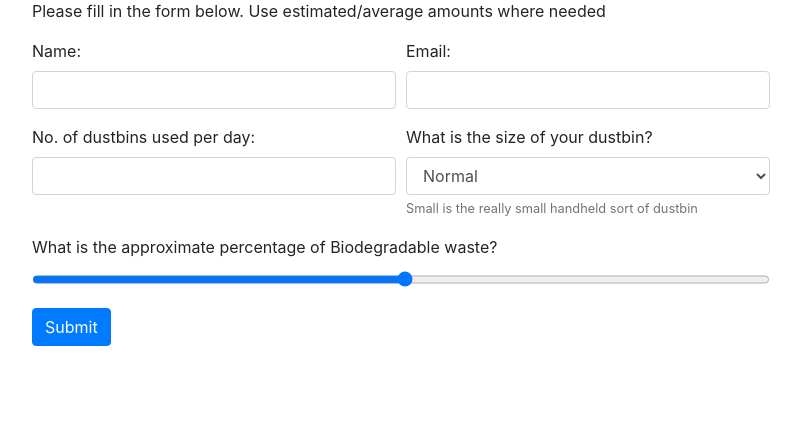
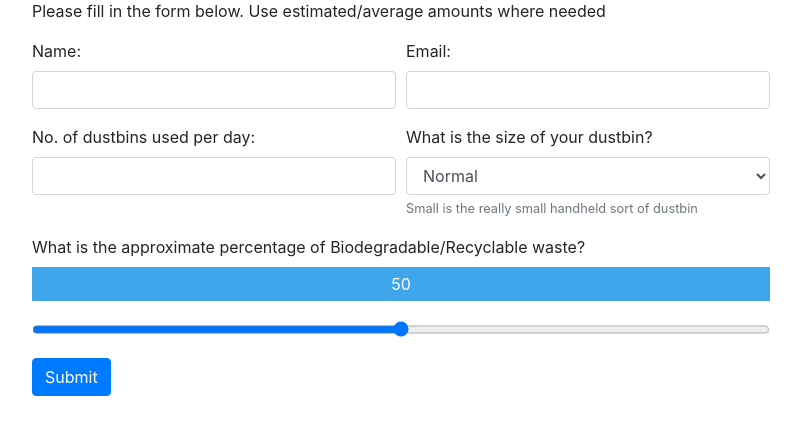
Before and after one commit to neelansh15/EVS-Mini-Project-Survey, a PHP site: page / in a window 1280 px wide. Shown: the part 301-736 px from the top of the page, without its empty margins (239-1040 px from the left). Run offline with PHP 8.4, Linux system fonts and the light colour scheme.

Commit message:
Front-end Form seems to be completed

```diff
--- a/index.php
+++ b/index.php
@@ -48,8 +48,9 @@
             </div>
 
             <div class="form-group">
-                <label for="percentBio">What is the approximate percentage of Biodegradable waste?</label>
-                <input type="range" name="percentBio" id="percentBio" class="slider form-control-range" min="1" max="100">
+                <label for="percentBio">What is the approximate percentage of Biodegradable/Recyclable waste?</label>
+                <p class="percentage">50</p>
+                <input type="range" name="percentBio" id="percentBio" class="slider form-control-range" min="0" max="100">
             </div>
 
             <button type="submit" class="btn btn-primary">Submit</button>
@@ -60,5 +61,10 @@
     <link rel="stylesheet" href="style.css">
 
     <script src="bootstrap.min.js"></script>
+    <script>
+        $('input[type=range]').mousemove(function(){
+            $('.percentage').html(this.value)
+        })
+    </script>
 </body>
 </html>
--- a/style.css
+++ b/style.css
@@ -8,3 +8,9 @@
     height: 25px;
     background-color: chartreuse;
 }
+.percentage{
+    padding: 5px;
+    text-align: center;
+    background-color: rgb(63, 166, 235);
+    color: white;
+}
```
